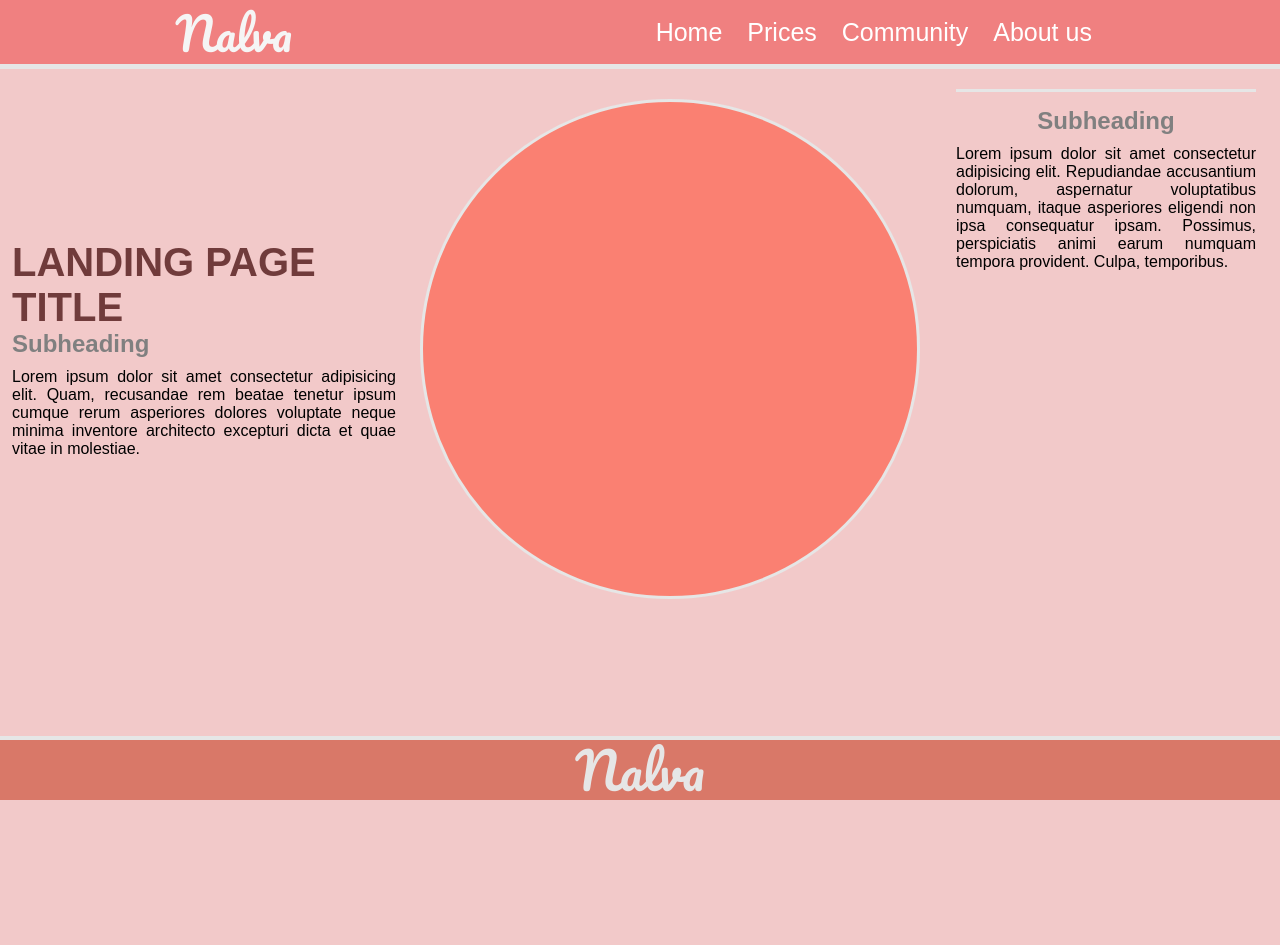
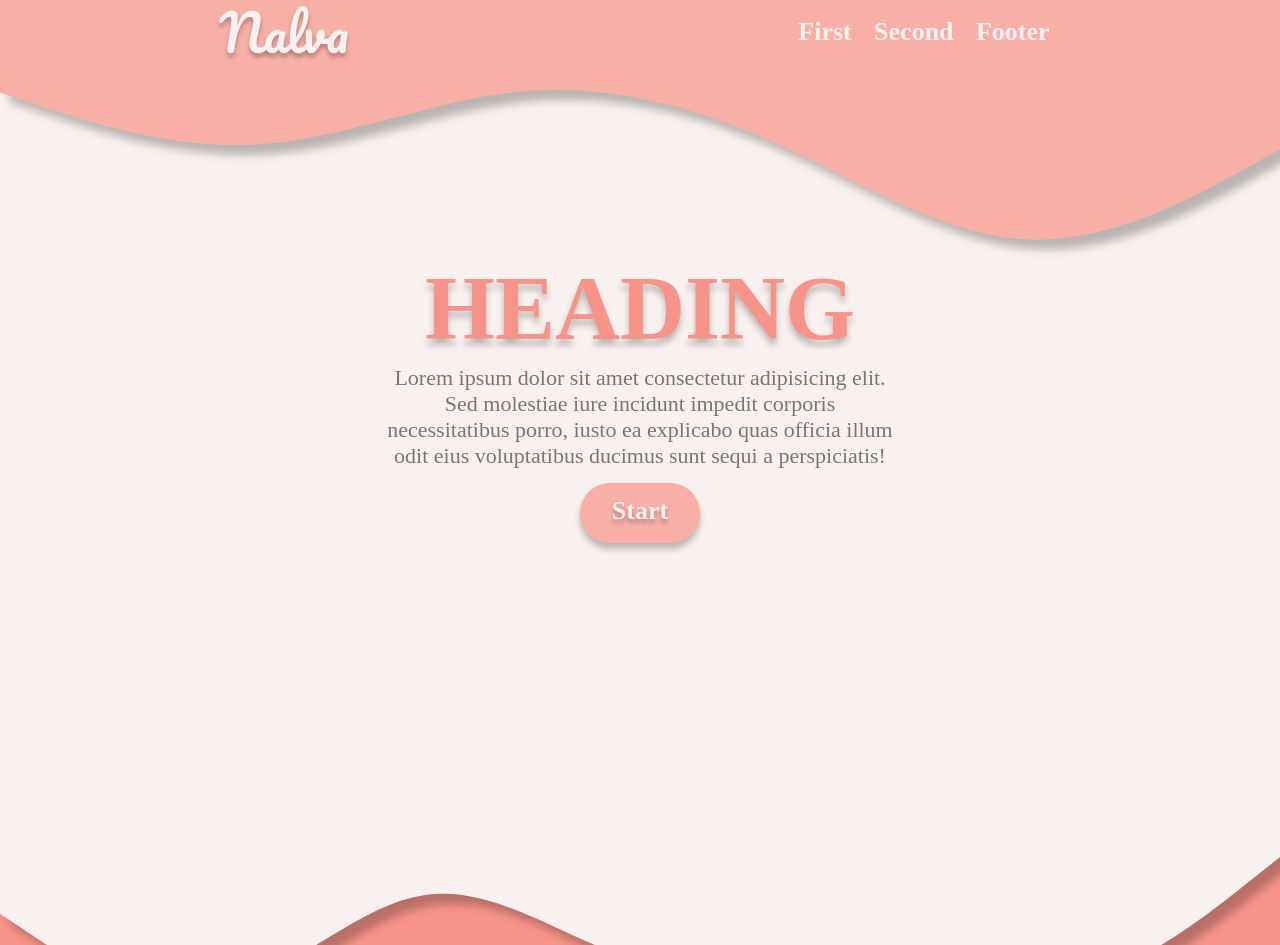
Before and after one commit to Jphn/landing-page-template, a plain HTML site: page index.html in a window 1280 px wide. Shown: the top 945 px of the page. Before the commit the page ends 800 px from the top, so only its background shows below. Drawn offline with Linux system fonts and the light colour scheme; a web font is replaced by a local one.

Commit message:
final template

```diff
--- a/index.html
+++ b/index.html
@@ -4,48 +4,100 @@
     <meta charset="UTF-8" />
     <meta http-equiv="X-UA-Compatible" content="IE=edge" />
     <meta name="viewport" content="width=device-width, initial-scale=1.0" />
-    <title>Nalva Neves</title>
     <link rel="stylesheet" href="style.css" />
+    <title>Landing Page</title>
   </head>
   <body>
     <header>
-      <a href="/" class="logo">Nalva</a>
       <nav>
-        <a href="/" class="nav-link">Home</a>
-        <a href="/prices" class="nav-link">Prices</a>
-        <a href="/community" class="nav-link">Community</a>
-        <a href="/about" class="nav-link">About us</a>
+        <a href="">Nalva</a>
+        <ul>
+          <li><a href="">First</a></li>
+          <li><a href="">Second</a></li>
+          <li><a href="">Footer</a></li>
+        </ul>
       </nav>
+      <div class="wave-wrapper">
+        <svg xmlns="http://www.w3.org/2000/svg" viewBox="0 0 1440 320">
+          <path
+            fill="#f8afa6"
+            fill-opacity="1"
+            d="M0,32L48,48C96,64,192,96,288,90.7C384,85,480,43,576,32C672,21,768,43,864,85.3C960,128,1056,192,1152,197.3C1248,203,1344,149,1392,122.7L1440,96L1440,0L1392,0C1344,0,1248,0,1152,0C1056,0,960,0,864,0C768,0,672,0,576,0C480,0,384,0,288,0C192,0,96,0,48,0L0,0Z"
+          ></path>
+        </svg>
+      </div>
     </header>
     <main>
-      <section class="first-section">
-        <div class="landing-text">
-          <h1 class="main-heading">Landing page title</h1>
-          <h2 class="main-subheading">Subheading</h2>
-          <p class="main-text">
-            Lorem ipsum dolor sit amet consectetur adipisicing elit. Quam,
-            recusandae rem beatae tenetur ipsum cumque rerum asperiores dolores
-            voluptate neque minima inventore architecto excepturi dicta et quae
-            vitae in molestiae.
+      <section>
+        <div class="home-wrapper">
+          <h1>Heading</h1>
+          <p>
+            Lorem ipsum dolor sit amet consectetur adipisicing elit. Sed
+            molestiae iure incidunt impedit corporis necessitatibus porro, iusto
+            ea explicabo quas officia illum odit eius voluptatibus ducimus sunt
+            sequi a perspiciatis!
           </p>
+          <a href="">Start</a>
         </div>
-        <div class="main-img"></div>
       </section>
-      <section class="second-section">
-        <div class="text-wrapper">
-          <h2 class="main-subheading">Subheading</h2>
-          <p class="main-text">
-            Lorem ipsum dolor sit amet consectetur adipisicing elit. Repudiandae
-            accusantium dolorum, aspernatur voluptatibus numquam, itaque
-            asperiores eligendi non ipsa consequatur ipsam. Possimus,
-            perspiciatis animi earum numquam tempora provident. Culpa,
-            temporibus.
-          </p>
+
+      <div class="wave-wrapper">
+        <svg xmlns="http://www.w3.org/2000/svg" viewBox="0 0 1440 320">
+          <path
+            fill="#F9F1F0"
+            fill-opacity="1"
+            d="M0,128L40,154.7C80,181,160,235,240,218.7C320,203,400,117,480,106.7C560,96,640,160,720,181.3C800,203,880,181,960,186.7C1040,192,1120,224,1200,208C1280,192,1360,128,1400,96L1440,64L1440,0L1400,0C1360,0,1280,0,1200,0C1120,0,1040,0,960,0C880,0,800,0,720,0C640,0,560,0,480,0C400,0,320,0,240,0C160,0,80,0,40,0L0,0Z"
+          ></path>
+        </svg>
+      </div>
+
+      <section>
+        <div class="wrapper">
+          <div class="text-wrapper">
+            <h1>Heading</h1>
+            <p>
+              Lorem ipsum dolor sit amet, consectetur adipisicing elit.
+              Voluptas, est suscipit? Accusamus beatae a earum sed laborum quam
+              aperiam architecto, sint molestiae ab rerum, obcaecati eligendi.
+              Adipisci perspiciatis cum debitis.
+            </p>
+          </div>
+          <div class="img-wrapper">
+            <img
+              src="images/undraw_female_avatar_w3jk(1).svg"
+              alt="svg-image"
+            />
+          </div>
+        </div>
+      </section>
+
+      <div class="wave-wrapper">
+        <svg xmlns="http://www.w3.org/2000/svg" viewBox="0 0 1440 320">
+          <path
+            fill="#F79489"
+            fill-opacity="1"
+            d="M0,32L40,48C80,64,160,96,240,138.7C320,181,400,235,480,256C560,277,640,267,720,266.7C800,267,880,277,960,261.3C1040,245,1120,203,1200,181.3C1280,160,1360,160,1400,160L1440,160L1440,0L1400,0C1360,0,1280,0,1200,0C1120,0,1040,0,960,0C880,0,800,0,720,0C640,0,560,0,480,0C400,0,320,0,240,0C160,0,80,0,40,0L0,0Z"
+          ></path>
+        </svg>
+      </div>
+
+      <section>
+        <div class="wrapper">
+          <div class="img-wrapper">
+            <img src="images/undraw_escaping_my-1-b.svg" alt="svg-image" />
+          </div>
+          <div class="text-wrapper">
+            <h1>Heading</h1>
+            <p>
+              Lorem ipsum dolor sit amet, consectetur adipisicing elit.
+              Voluptas, est suscipit? Accusamus beatae a earum sed laborum quam
+              aperiam architecto, sint molestiae ab rerum, obcaecati eligendi.
+              Adipisci perspiciatis cum debitis.
+            </p>
+          </div>
         </div>
       </section>
     </main>
-    <footer>
-      <p class="logo">Nalva</p>
-    </footer>
+    <footer></footer>
   </body>
 </html>
--- a/style.css
+++ b/style.css
@@ -1,147 +1,252 @@
-@import url('https://fonts.googleapis.com/css2?family=Murecho:wght@300;400;500;600;700&family=Pacifico&display=swap');
+@import url('https://fonts.googleapis.com/css2?family=PT+Sans+Caption:wght@400;700&family=Pacifico&display=swap');
+
+:root::-webkit-scrollbar {
+  display: none;
+}
+
+/* Hide scrollbar for IE, Edge and Firefox */
+:root {
+  -ms-overflow-style: none; /* IE and Edge */
+  scrollbar-width: none !important; /* Firefox */
+}
 
 * {
   margin: 0;
   padding: 0;
   box-sizing: border-box;
-  text-decoration: none;
-  font-family: 'Murecho', sans-serif;
+  font-family: PT Sans Caption;
 }
 
-body {
-  background-color: #f2c9c9;
+a {
+  text-decoration: none;
+}
+
+ul {
+  list-style: none;
 }
 
 /* Header */
 
 header {
-  display: flex;
-  flex-direction: row;
-  justify-content: space-around;
-  align-items: center;
-  width: 100vw;
+  position: absolute;
+  right: 0;
+  left: 0;
+  top: 0;
   height: 8vh;
-  background-color: lightcoral;
-}
-
-.logo {
-  color: whitesmoke;
-  font-family: 'Pacifico', cursive;
-  font-size: 45px;
+  width: 100%;
+  /* filter: drop-shadow(0px 4px 4px rgba(0, 0, 0, 0.25)); */
 }
 
 nav {
   display: flex;
+  height: 100%;
+  width: 100vw;
+  max-width: 100%;
   flex-direction: row;
-  height: 100%;
+  justify-content: space-around;
   align-items: center;
-  justify-content: center;
-  align-content: center;
+  background-color: #f8afa6;
 }
 
-.nav-link {
-  color: #ffffff;
-  font-weight: 300;
-  font-size: 25px;
-  height: 100%;
-  transition: all 200ms ease-in-out;
-  padding: 0 12.5px;
+nav > a {
+  color: #f9f1f0;
+  font-family: Pacifico;
+  font-size: 50px;
   line-height: 8vh;
-  /* display: flex;
-  align-items: center; */
+  max-height: 8vh;
+  text-shadow: 0px 4px 4px rgba(0, 0, 0, 0.25);
+  transition: all 500ms ease-in-out;
 }
 
-.nav-link:hover {
-  /* font-weight: 500; */
-  font-size: 28px;
-  color: #e6e6e6;
-  border-bottom: 6px solid;
-  border-radius: -5px;
-  transition: all 200ms ease-in-out;
+nav > a:hover {
+  text-shadow: 0px 8px 6px rgba(0, 0, 0, 0.25);
+  transition: all 300ms ease-in-out;
+}
+
+nav ul {
+  display: flex;
+  height: 100%;
+  flex-direction: row;
+  justify-content: center;
+  align-items: center;
+}
+
+nav ul li a {
+  font-family: PT Sans Caption;
+  font-style: normal;
+  font-weight: bold;
+  font-size: 26px;
+  padding: 0.7rem;
+  color: #f9f1f0;
+  transition: all 500ms ease-in-out;
+}
+
+nav ul li a:hover {
+  text-shadow: 0px 6px 6px rgba(0, 0, 0, 0.25);
+  transition: all 400ms ease-in-out;
 }
 
 /* Main */
 
 main {
-  max-height: 92vh;
-  max-width: 100vw;
-  border-top: 5px solid #e6e6e6;
-  display: flex;
-  flex-flow: column wrap;
+  width: 100vw;
+  max-width: 100%;
+  overflow-x: hidden;
 }
 
-.first-section {
+section {
+  width: 100vw;
+  max-width: inherit;
+  height: 100vh;
+  display: flex;
+  justify-content: center;
+  align-items: center;
+}
+
+section *:nth-child(1) {
+  width: 40vw;
+}
+
+main section:nth-child(1) {
+  background-color: #f9f1f0;
+}
+
+main section:nth-child(3) {
+  background-color: #f79489;
+}
+
+main section:nth-child(5) {
+  background-color: #f9f1f0;
+}
+
+.wave-wrapper > svg {
+  position: absolute;
+  left: 0; /* Só pra garantir que não vai bugar nunca. */
+  right: 0;
+  filter: drop-shadow(10px 10px 4px rgba(0, 0, 0, 0.25));
+}
+
+.wave-wrapper:nth-child(1) > svg {
+  filter: drop-shadow(4px 4px 4px rgba(0, 0, 0, 0.25));
+}
+
+.home-wrapper h1 {
+  font-size: 90px;
+  font-style: normal;
+  font-weight: bold;
+  color: #f79489;
+  text-align: center;
+  text-transform: uppercase;
+  text-shadow: 0px 6px 6px rgba(0, 0, 0, 0.25);
+}
+
+.home-wrapper p {
+  text-align: center;
+  color: #7a7676;
+  font-style: normal;
+  font-weight: normal;
+  font-size: 22px;
+  margin-top: 5px;
+}
+
+.home-wrapper a {
+  display: block;
+  text-align: center;
+  margin: 0 auto;
+  width: 120px;
+  height: 60px;
+  background-color: #f8afa6;
+  border-radius: 50px;
+  line-height: 55px;
+  color: #f9f1f0;
+  font-size: 26px;
+  margin-top: 14px;
+  font-style: normal;
+  font-weight: bold;
+  box-shadow: 0px 6px 6px rgba(0, 0, 0, 0.25);
+  text-shadow: 0px 4px 4px rgba(0, 0, 0, 0.25);
+  transition: all 400ms ease-in-out;
+}
+
+.home-wrapper a:hover {
+  box-shadow: 0px 10px 10px rgba(0, 0, 0, 0.25);
+  background-color: #f79489;
+  transition: all 400ms ease-in-out;
+}
+
+section > .wrapper {
   display: flex;
   flex-direction: row;
+  justify-content: center;
   align-items: center;
-  justify-content: space-around;
-  margin-top: 30px;
+  max-width: inherit;
+  gap: 30px;
 }
 
-.landing-text {
-  max-width: 30vw;
+.img-wrapper > img {
+  width: 500px;
+  height: 500px;
 }
 
-.main-heading {
-  color: #703b3b;
-  text-transform: uppercase;
-  font-weight: 600;
-  font-size: 40px;
+.text-wrapper h1 {
+  font-style: normal;
+  font-weight: bold;
+  font-size: 70px;
 }
 
-.main-subheading {
-  color: grey;
+.text-wrapper p {
+  color: #7a7676;
+  font-style: normal;
+  font-weight: normal;
+  margin-top: 10px;
+  font-size: 20px;
+}
+.text-wrapper:nth-child(1) h1 {
+  color: #f9f1f0;
+  text-align: left;
 }
 
-.main-text {
-  white-space: normal;
-  font-weight: 300;
-  padding-top: 10px;
-  text-align: justify;
+.text-wrapper:nth-child(2) h1 {
+  color: #f79489;
+  text-align: right;
 }
 
-.main-img {
-  width: 500px;
-  height: 500px;
-  background-color: salmon;
-  border-radius: 50%;
-  border: solid #e6e6e6;
+.text-wrapper:nth-child(1) p {
+  text-align: left;
+}
+.text-wrapper:nth-child(2) p {
+  text-align: right;
 }
 
-.second-section {
-  display: flex;
-  align-items: center;
-  justify-content: center;
-  flex-flow: column wrap;
-  margin-top: 20px;
+/* Media Querys */
+
+@media screen and (max-width: 768px) {
+  /* Header */
+
+  nav ul {
+    display: none;
   }
 
-.text-wrapper {
-  border-top: solid #e6e6e6;
-  max-width: 300px;
+  nav {
+    justify-content: center;
   }
 
-.text-wrapper .main-subheading {
-  padding-top: 15px;
-  text-align: center;
+  /* Main */
+
+  section *:nth-child(1) {
+    width: 92vw;
   }
 
-/* Footer */
-
-footer {
-  position: fixed;
-  bottom: 0;
-  right: 0;
-  left: 0;
-  height: 8vh;
-  display: flex;
-  align-items: center;
-  justify-content: center;
-  border-top: 4px solid #e6e6e6;
-  background-color: #d97868;
+  section > .wrapper {
+    flex-direction: column;
+    gap: 0px;
   }
 
-footer .logo {
-  color: #e6e6e6;
-  font-size: 50px;
+  .home-wrapper h1 {
+    font-size: 70px;
   }
+
+  .home-wrapper p {
+    font-size: 18px;
+  }
+}
```
Also changed, not shown: images/undraw_escaping_my-1-b.svg (added), images/undraw_female_avatar_w3jk(1).svg (added), images/wave.svg (added), images/wave2.svg (added). Lines whose indentation alone changed are shown as unchanged.
